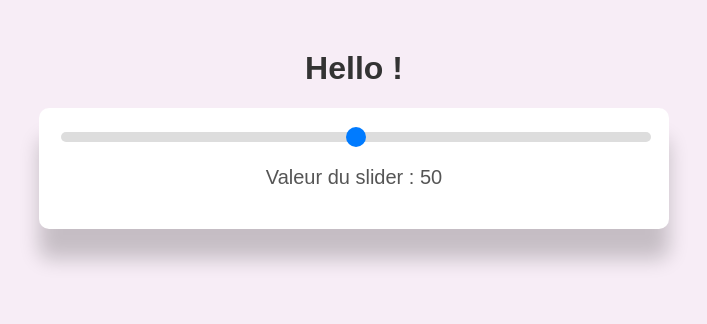
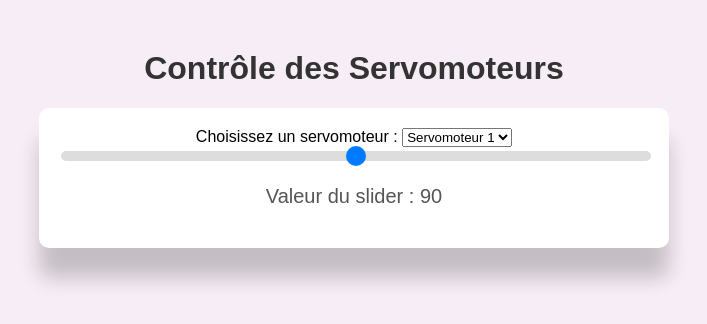
Before and after one commit to Noahnanas/Walle, a Flask app: page / in a window 1280 px wide. Shown: the top 324 px of the page, without its empty margins (286-993 px from the left). Run offline with Flask 3, Linux system fonts and the light colour scheme.

Commit message:
liste deroulante

```diff
--- a/serveur_web/serv1.py
+++ b/serveur_web/serv1.py
@@ -3,14 +3,18 @@ from flask import Flask, render_template, request
 app = Flask(__name__)
 
 @app.route('/')
-def home():
+def index():
     return render_template('index.html')
 
-@app.route('/slider', methods=['POST'])
-def slider():
-    valeur = request.form.get('valeur')
-    print(f"Valeur du slider reçue : {valeur}")
-    return "Valeur reçue"
+@app.route('/servo', methods=['POST'])
+def servo():
+    servo_id = request.form['servo']  # Récupère le servomoteur sélectionné
+    angle = request.form['angle']  # Récupère l'angle
+
+    print(f"Servo sélectionné : {servo_id}, Angle : {angle}")  # Affichage côté serveur
+
+    # Ici, tu peux ajouter du code pour contrôler le servomoteur avec GPIO
+    return "OK"
 
 if __name__ == '__main__':
     app.run(host='0.0.0.0', port=5000, debug=True)
--- a/serveur_web/templates/index.html
+++ b/serveur_web/templates/index.html
@@ -3,32 +3,50 @@
 <head>
     <meta charset="UTF-8">
     <meta name="viewport" content="width=device-width, initial-scale=1.0">
-    <title>Wall-e</title>
+    <title>Slider Flask</title>
     <link rel="stylesheet" href="{{ url_for('static', filename='style.css') }}">
 </head>
 <body>
-    <h1>Hello !</h1>
+    <h1>Contrôle des Servomoteurs</h1>
+
     <div class="slider-container">
-        <input type="range" id="slider" min="0" max="100" value="50">
-        <p>Valeur du slider : <span id="slider-value">50</span></p>
+        <!-- Sélection du servomoteur -->
+        <label for="servo">Choisissez un servomoteur :</label>
+        <select id="servo">
+            <option value="servo1">Servomoteur 1</option>
+            <option value="servo2">Servomoteur 2</option>
+            <option value="servo3">Servomoteur 3</option>
+        </select>
+
+        <!-- Slider pour contrôler l'angle -->
+        <input type="range" id="slider" min="0" max="180" value="90">
+        <p>Valeur du slider : <span id="slider-value">90</span></p>
     </div>
 
     <script>
         let slider = document.getElementById("slider");
         let sliderValue = document.getElementById("slider-value");
+        let servoSelect = document.getElementById("servo");
 
-        slider.oninput = function() {
-            sliderValue.textContent = this.value;
+        function sendData() {
+            let selectedServo = servoSelect.value; // Récupère le servomoteur sélectionné
+            let angle = slider.value; // Récupère la valeur du slider
 
+            sliderValue.textContent = angle; // Met à jour l'affichage
 
-            fetch('/slider', {
+            // Envoi au serveur Flask
+            fetch('/servo', {
                 method: 'POST',
                 headers: {
                     'Content-Type': 'application/x-www-form-urlencoded'
                 },
-                body: 'valeur=' + this.value
-            }).then(response => console.log("Valeur envoyée au serveur"));
+                body: 'servo=' + selectedServo + '&angle=' + angle
+            }).then(response => console.log("Valeur envoyée :", selectedServo, angle));
         }
+
+        // Appeler sendData() quand on change la valeur du slider ou la sélection du servo
+        slider.oninput = sendData;
+        servoSelect.onchange = sendData;
     </script>
 </body>
 </html>
```
